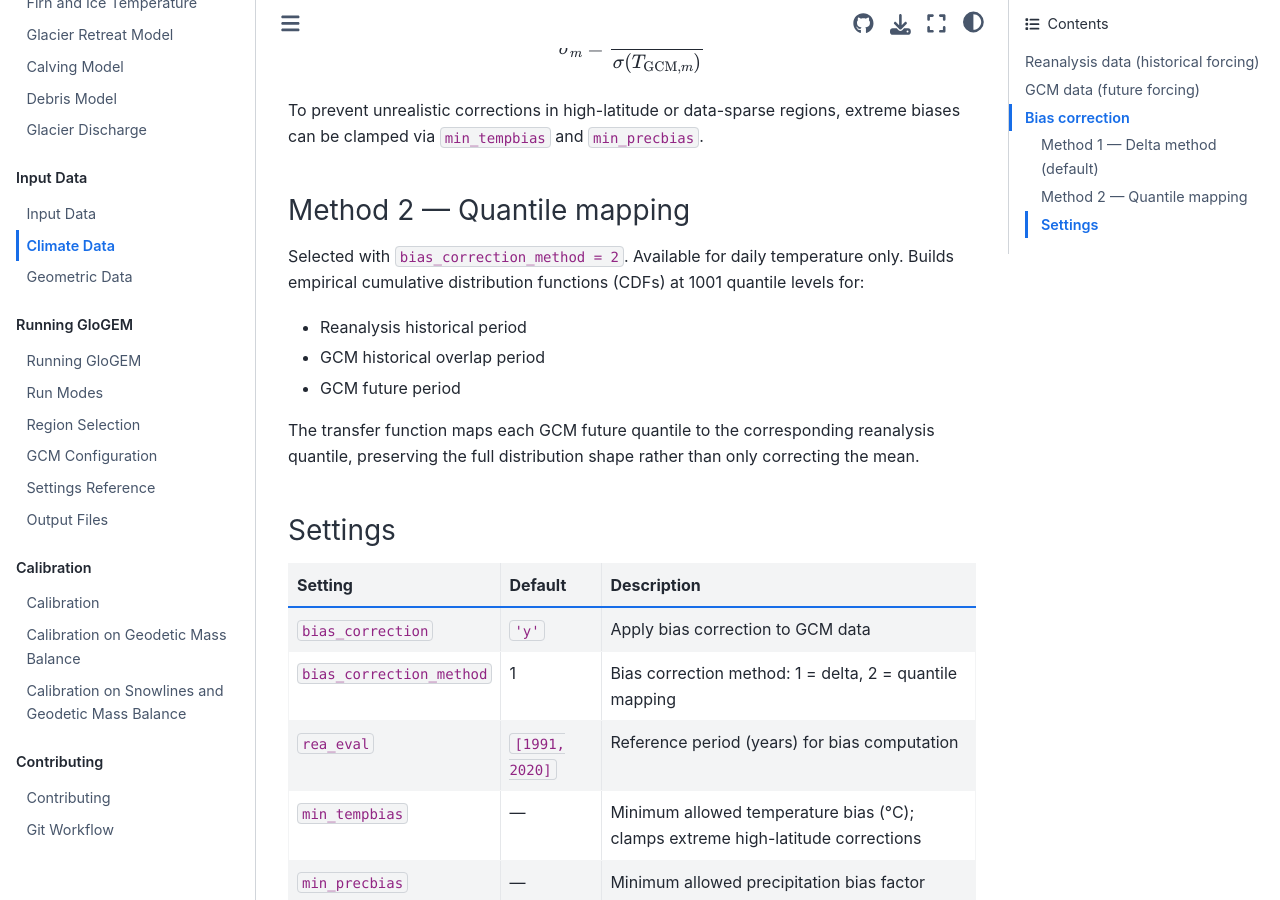
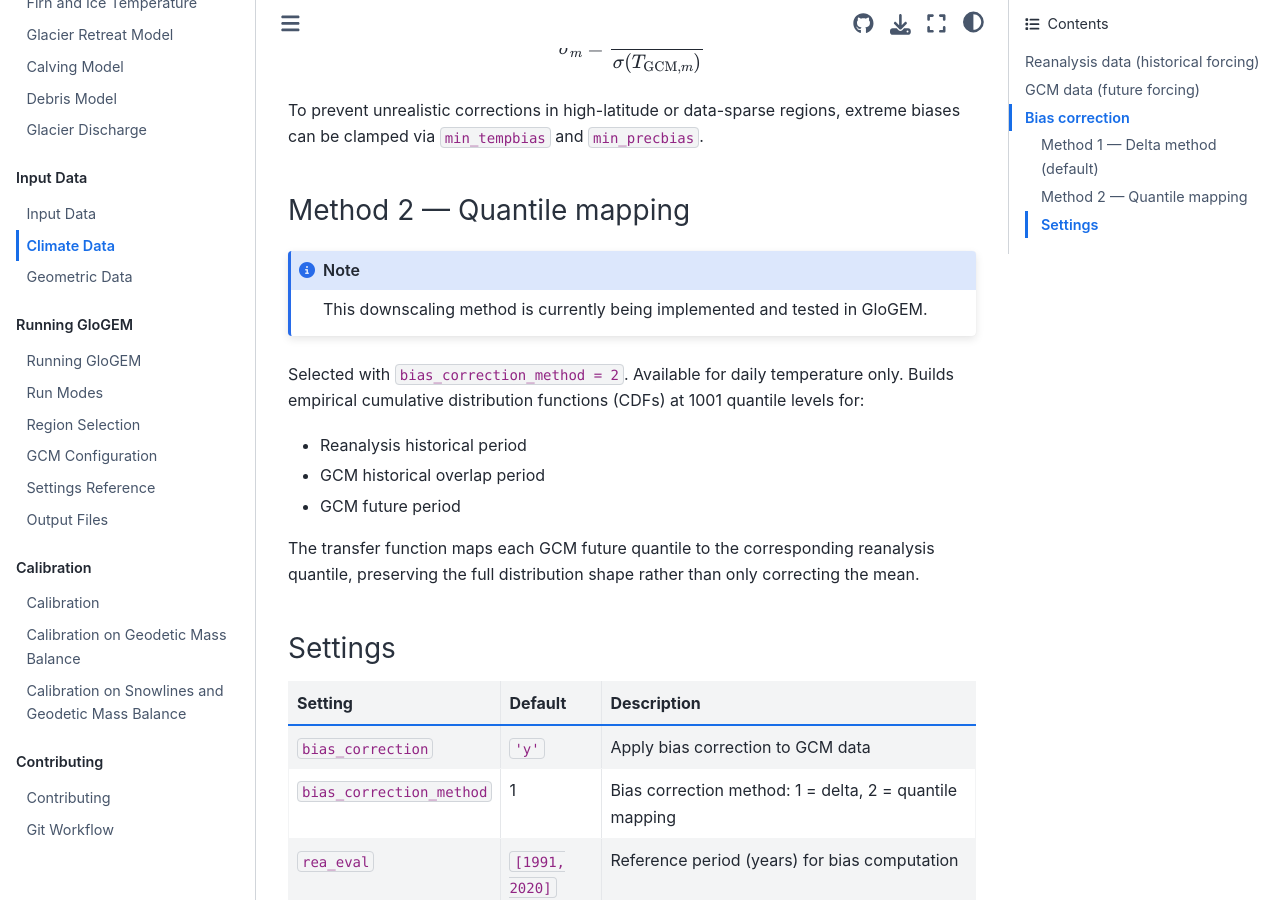
Before and after one commit to eth-vaw-glaciology/GloGEM-doc-temp, a Sphinx documentation site: the page built from docs/source/input-data/climate-data.md, in a window 1280 px wide and 900 px high, scrolled down 5797 px. Built offline with Sphinx 7.4.7 and the Sphinx Book theme 1.1.4, drawn with Linux system fonts in a browser that asks for light colours.

Commit message:
Adding a note

````diff
--- a/docs/source/input-data/climate-data.md
+++ b/docs/source/input-data/climate-data.md
@@ -187,6 +187,10 @@ To prevent unrealistic corrections in high-latitude or data-sparse regions, extr
 
 ### Method 2 — Quantile mapping
 
+```{note}
+This downscaling method is currently being implemented and tested in GloGEM.
+```
+
 Selected with `bias_correction_method = 2`. Available for daily temperature only. Builds empirical cumulative distribution functions (CDFs) at 1001 quantile levels for:
 
 - Reanalysis historical period
````
